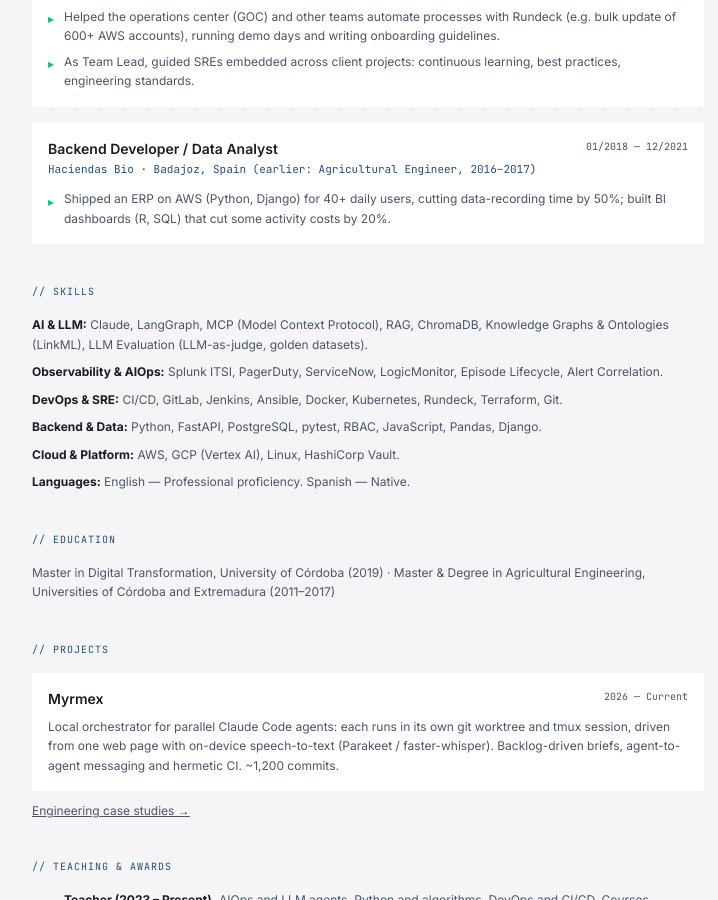
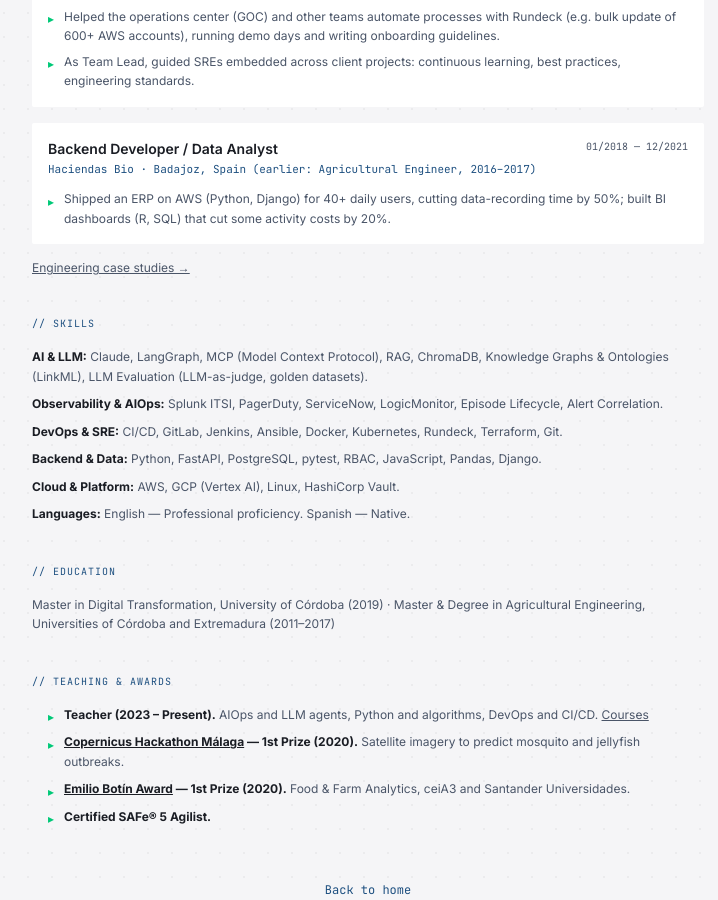
Before and after one commit to iamluisgb/iamluisgb.github.io, a Jekyll site: the page cv.html, which Jekyll copies as it is, in a window 1280 px wide and 900 px high, scrolled down 1079 px. Shown: the whole window, without its empty margins (272-990 px from the left). Built offline with Jekyll 4.4.1, drawn with Linux system fonts in a browser that asks for light colours; nearby versions of some CDN libraries.

Commit message:
fix(cv): quita la sección de proyectos
Solo contenía Myrmex, que está en el equipo del trabajo y no se puede enseñar.
El enlace a los casos de ingeniería pasa al final de la experiencia.

Co-Authored-By: Claude Opus 5.5 <noreply@anthropic.com>

```diff
--- a/cv-print.html
+++ b/cv-print.html
@@ -206,12 +206,6 @@
   <h2>Education</h2>
   <p class="skills">Master in Digital Transformation, University of Córdoba (2019)  ·  Master &amp; Degree in Agricultural Engineering, Universities of Córdoba and Extremadura (2011–2017)</p>
 
-  <h2>Projects</h2>
-  <div class="entry">
-    <div class="entry-row"><span class="left">Myrmex</span><span class="right">2026 &ndash; Present</span></div>
-    <ul><li>Local orchestrator for parallel Claude Code agents: each runs in its own git worktree and tmux session, driven from one web page with on-device speech-to-text (Parakeet / faster-whisper). Backlog-driven briefs, agent-to-agent messaging and hermetic CI. ~1,200 commits.</li></ul>
-  </div>
-
   <h2>Teaching &amp; Awards</h2>
   <ul class="misc-list">
     <li><strong>Teacher</strong> (2023 &ndash; Present): AIOps and LLM agents, Python and algorithms, DevOps and CI/CD.</li>
--- a/cv.html
+++ b/cv.html
@@ -349,7 +349,7 @@
           <li>Shipped an ERP on AWS (Python, Django) for 40+ daily users, cutting data-recording time by 50%; built BI dashboards (R, SQL) that cut some activity costs by 20%.</li>
         </ul>
       </article>
-
+      <p class="text-xs text-on-surface"><a class="underline" href="engineering.html">Engineering case studies →</a></p>
     </section>
 
     <!-- SKILLS -->
@@ -369,16 +369,6 @@
     <section class="flex flex-col gap-3 animate-in delay-3">
       <h2 class="font-mono text-[10px] text-cyber-light uppercase tracking-widest mb-1">// Education</h2>
       <p class="text-xs text-on-surface leading-relaxed">Master in Digital Transformation, University of Córdoba (2019)  ·  Master &amp; Degree in Agricultural Engineering, Universities of Córdoba and Extremadura (2011–2017)</p>
-    </section>
-
-    <!-- PROJECTS -->
-    <section class="flex flex-col gap-3 animate-in delay-4">
-      <h2 class="font-mono text-[10px] text-cyber-light uppercase tracking-widest mb-1">// Projects</h2>
-      <article class="role-card rounded-sm px-4 py-4 flex flex-col gap-2">
-        <div class="flex items-start justify-between gap-3 flex-wrap"><p class="font-semibold text-sm">Myrmex</p><span class="font-mono text-[10px] text-on-surface">2026 — Current</span></div>
-        <p class="text-xs text-on-surface leading-relaxed">Local orchestrator for parallel Claude Code agents: each runs in its own git worktree and tmux session, driven from one web page with on-device speech-to-text (Parakeet / faster-whisper). Backlog-driven briefs, agent-to-agent messaging and hermetic CI. ~1,200 commits.</p>
-      </article>
-      <p class="text-xs text-on-surface"><a class="underline" href="engineering.html">Engineering case studies →</a></p>
     </section>
 
     <!-- TEACHING & AWARDS -->
```
Also changed, not shown: 1 other file.
